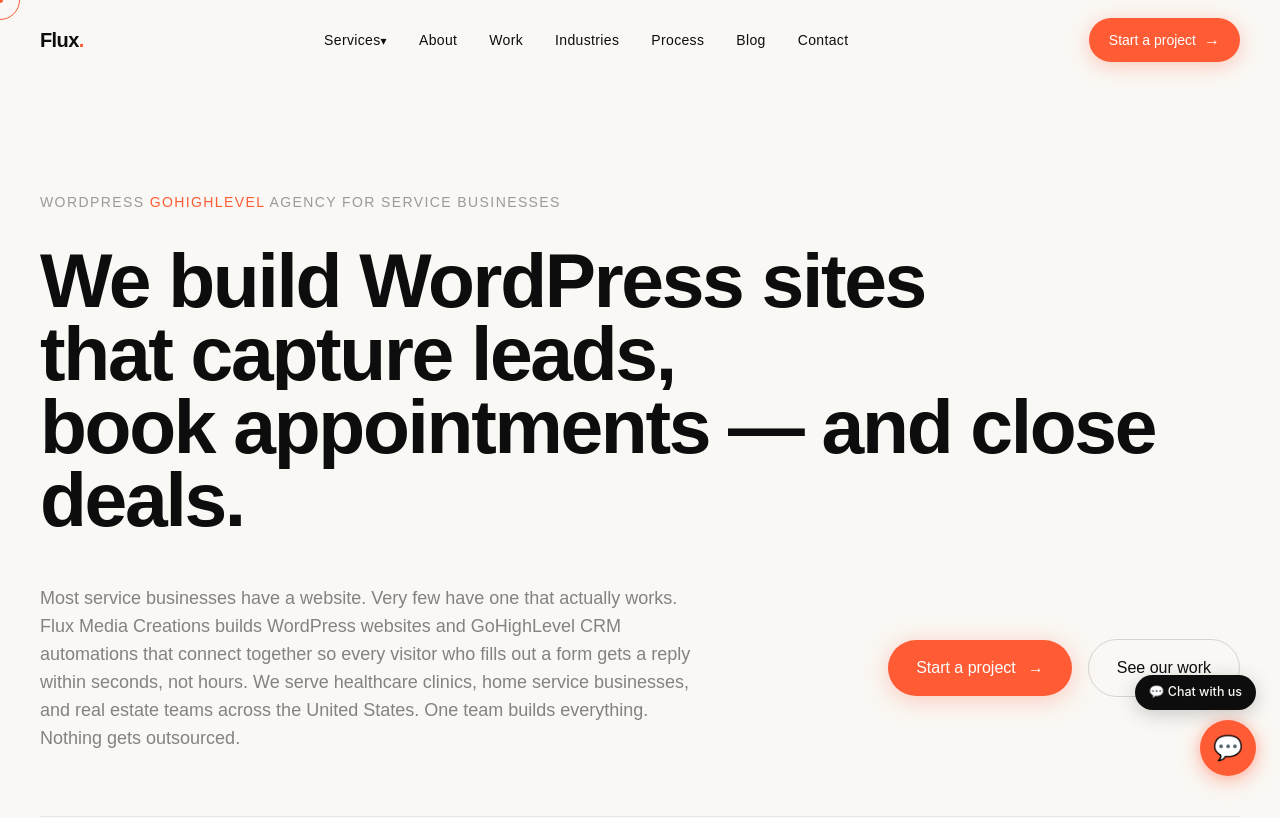
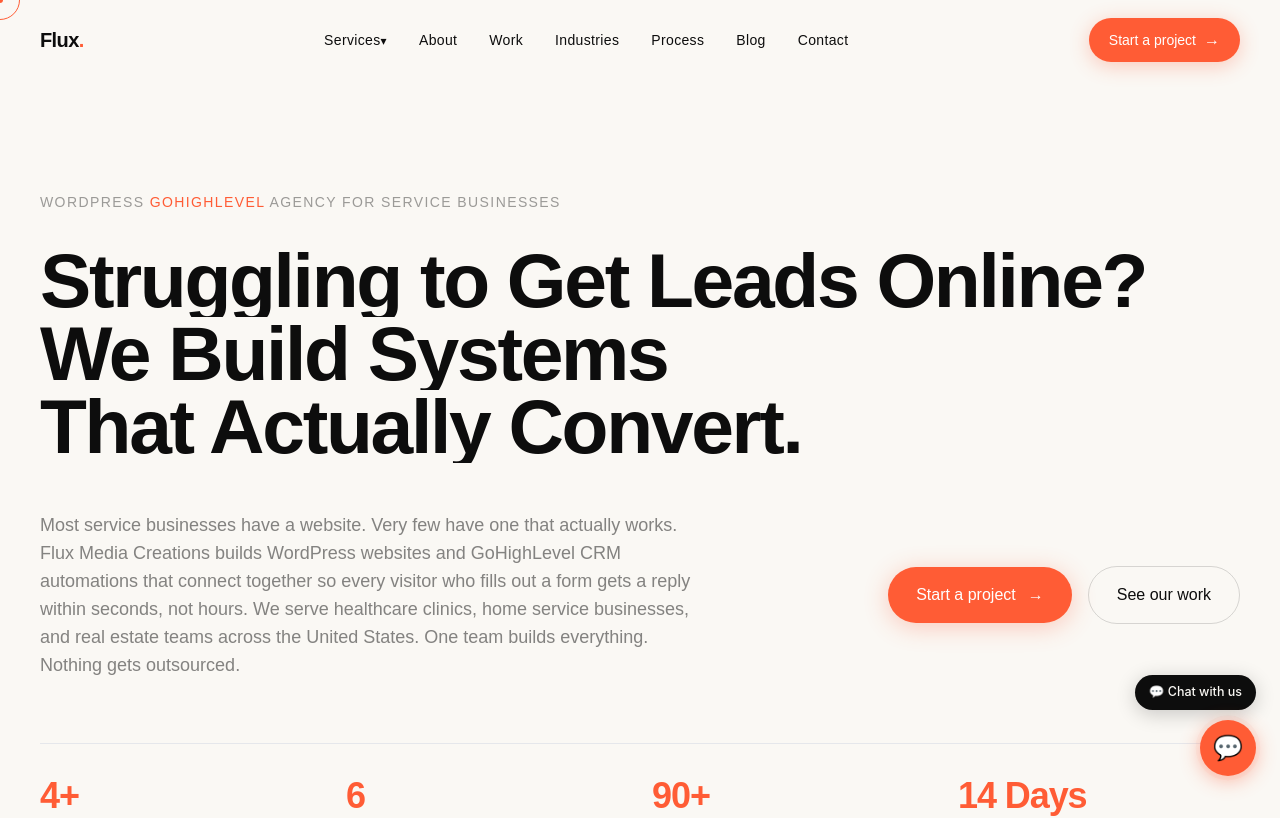
Before and after one commit to dev-gagandeep/Flux-Media-Creations, a Next.js app: page / in a window 1280 px wide. Shown: the top 818 px of the page. Built offline with nearby package versions, Linux system fonts and the light colour scheme; a web font is replaced by a local one.

Commit message:
Update homepage hero and metadata

```diff
--- a/src/app/page.tsx
+++ b/src/app/page.tsx
@@ -14,9 +14,9 @@
 import Marquee from "@/components/ui/Marquee";
 
 export const metadata: Metadata = generateMeta({
-  title: "WordPress GoHighLevel Agency for Healthcare and Service Businesses | Flux Media Creations",
+  title: "GoHighLevel Automation & Web Design | FluxMedia Creations",
   description:
-    "Flux Media Creations is a WordPress GoHighLevel agency building conversion-focused websites and CRM automation for healthcare clinics, home service businesses, and real estate teams across the United States.",
+    "Automate your business with GoHighLevel. Capture leads, follow up automatically, and scale faster with our complete digital solutions.",
   path: "/",
 });
 
--- a/src/components/sections/Hero.tsx
+++ b/src/components/sections/Hero.tsx
@@ -12,9 +12,9 @@
   };
 
   const headlineLines = [
-    "We build WordPress sites",
-    "that capture leads,",
-    "book appointments — and close deals.",
+    "Struggling to Get Leads Online?",
+    "We Build Systems",
+    "That Actually Convert.",
   ];
 
   return (
```
